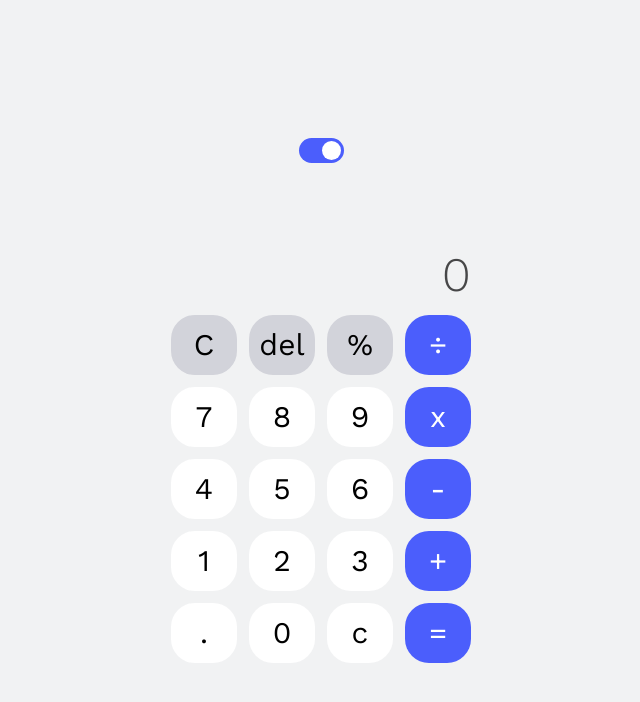
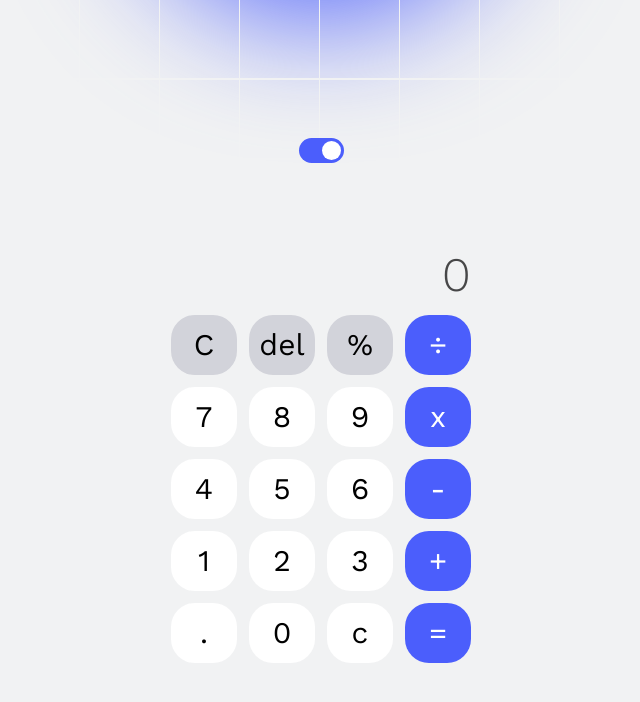
Before and after one commit to alisamadiii/Calculator, a Next.js app: page / in a window 1280 px wide. Shown: the top 702 px of the page, without its empty margins (319-959 px from the left). Built offline with nearby package versions, Linux system fonts and the light colour scheme.

Commit message:
Added bg-pattern for the background

```diff
--- a/pages/index.tsx
+++ b/pages/index.tsx
@@ -21,6 +21,12 @@ export default function Home() {
       className={`${workSans.className} flex flex-col justify-center items-center h-screen`}
     >
       <Dark_Mode />
+
+      <div
+        id="background-pattern"
+        className="absolute w-full h-full duration-200 pointer-events-none -z-10"
+      ></div>
+      <div className="absolute -translate-x-1/2 rounded-b-full -top-56 left-1/2 bg-dark-high-emphasis w-96 h-60 -z-20 blur-3xl"></div>
 
       <div className="w-full max-w-[300px] h-[500px] flex flex-col">
         <div className="flex flex-col items-end justify-end h-full">
--- a/styles/globals.css
+++ b/styles/globals.css
@@ -3,7 +3,7 @@
 @tailwind utilities;
 
 body {
-  @apply text-black duration-200 bg-light-background dark:bg-dark-background dark:text-white;
+  @apply text-black bg-light-background dark:bg-dark-background dark:text-white;
 }
 
 #button::after {
@@ -17,6 +17,20 @@ body {
 }
 #button:active::after {
   animation: button 0.3s;
+}
+
+#background-pattern {
+  background-image: linear-gradient(#17171c 2px, transparent 2px),
+    linear-gradient(90deg, #17171c 1px, transparent 1px);
+  background-size: 80px 80px;
+  background-position: -2px -2px, -2px -2px, -1px -1px;
+}
+
+html[data-theme="light"] #background-pattern {
+  background-image: linear-gradient(#f1f2f3 2px, transparent 2px),
+    linear-gradient(90deg, #f1f2f3 1px, transparent 1px);
+  background-size: 80px 80px;
+  background-position: -2px -2px, -2px -2px, -1px -1px;
 }
 
 @keyframes button {
--- a/tailwind.config.js
+++ b/tailwind.config.js
@@ -20,6 +20,15 @@ module.exports = {
         "dark-medium-emphasis": "#4E505F",
         "dark-low-emphasis": "#2E2F38",
       },
+      backgroundImage: {
+        pattern: `linear-gradient(rgba(25, 25, 25, .5) 2px, transparent 2px), linear-gradient(90deg, rgba(25, 25, 25, .5) 1px, transparent 1px);`,
+      },
+      backgroundSize: {
+        pattern: "80px 80px",
+      },
+      backgroundPosition: {
+        pattern: "-2px -2px, -2px -2px, -1px -1px",
+      },
     },
   },
   plugins: [],
```
